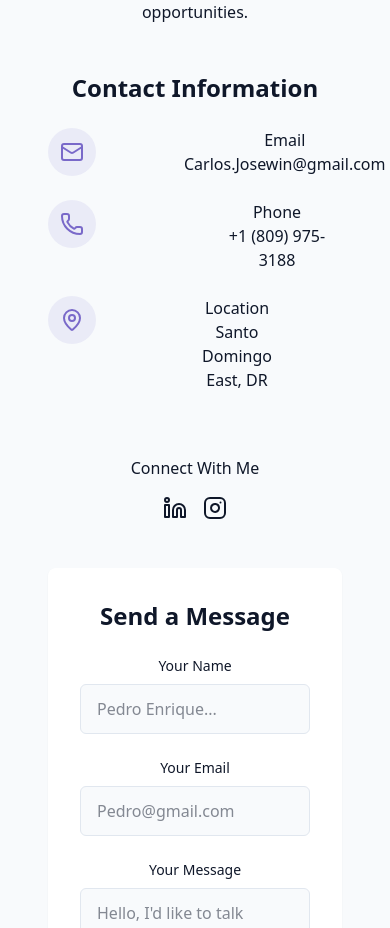
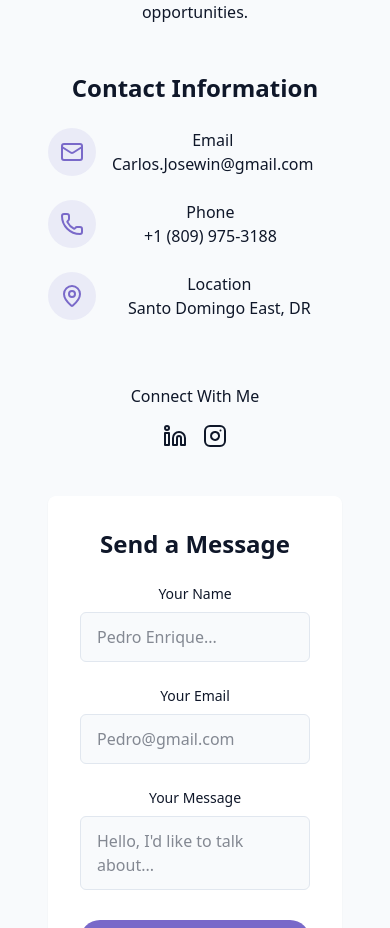
Before and after one commit to KarlangaXZ/Karxz-portfolio, a React (Vite) app: page / in a window 390 px wide. Shown: the part 7568-8496 px from the top of the page. Built offline with nearby package versions, Linux system fonts and the light colour scheme.

Commit message:
Responsive Contact Section This commit updates the ContactSection component to improve responsiveness and layout. It includes adjustments to the spacing

```diff
--- a/src/components/ContactSection.jsx
+++ b/src/components/ContactSection.jsx
@@ -48,10 +48,10 @@ export const ContactSection = () => {
 
             <div className="space-y-6 justify-center">
               <div className="flex items-start space-x-4">
-                <div className="p-3 rounded-full bg-primary/10">
-                  <Mail className="h-6 w-6 text-primary" />{" "}
+                <div className="p-3 rounded-full bg-primary/10 lg:mr-20">
+                  <Mail className="h-6 w-6 text-primary " />{" "}
                 </div>
-                <div className="ml-18">
+                <div>
                   <h4 className="font-medium"> Email</h4>
                   <a
                     href="mailto:carlos.josewin@gmail.com"
@@ -62,10 +62,10 @@ export const ContactSection = () => {
                 </div>
               </div>
               <div className="flex items-start space-x-4">
-                <div className="p-3 rounded-full bg-primary/10">
+                <div className="p-3 rounded-full bg-primary/10 lg:mr-20">
                   <Phone className="h-6 w-6 text-primary" />{" "}
                 </div>
-                <div className="ml-25">
+                <div className="ml-8">
                   <h4 className="font-medium"> Phone</h4>
                   <a
                     href="tel:+18099753188"
@@ -75,11 +75,11 @@ export const ContactSection = () => {
                   </a>
                 </div>
               </div>
-              <div className="flex items-start space-x-4 mr-15">
-                <div className="p-3 rounded-full bg-primary/10">
+              <div className="flex items-start space-x-4">
+                <div className="p-3 rounded-full bg-primary/10 lg:mr-20">
                   <MapPin className="h-6 w-6 text-primary" />{" "}
                 </div>
-                <div className="ml-20">
+                <div className="ml-4">
                   <h4 className="font-medium "> Location</h4>
                   <a className="text-muted-foreground hover:text-primary transition-colors">
                     Santo Domingo East, DR
```
